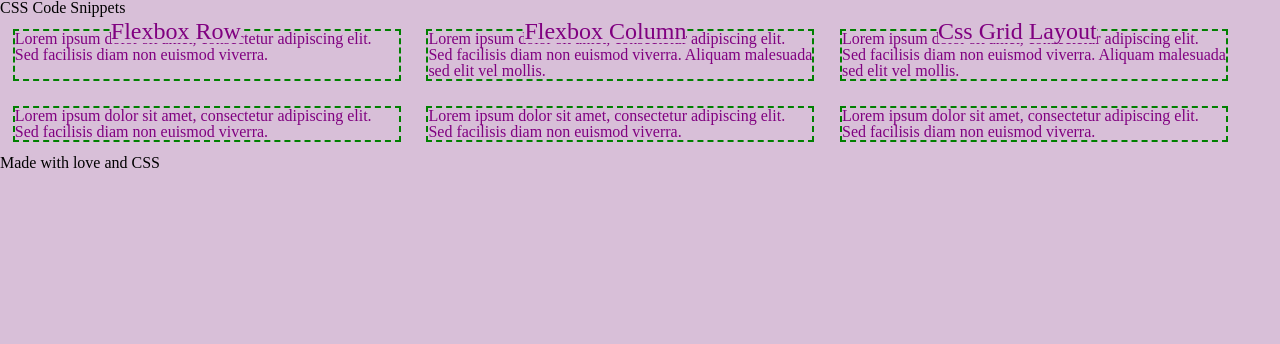
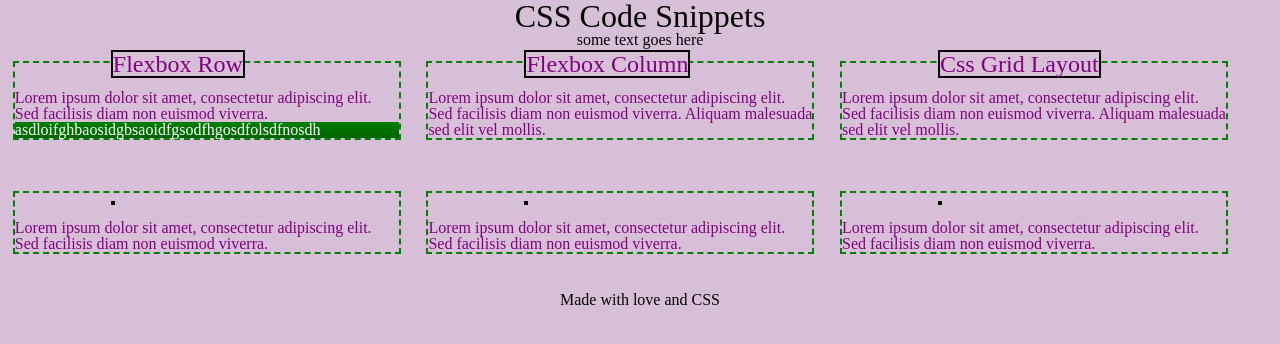
Before and after one commit to bnemeton/csscodesnippets, a plain HTML site: page index.html in a window 1280 px wide. Drawn offline with Linux system fonts and the light colour scheme.

Commit message:
added a lot of styling

```diff
--- a/assets/style.css
+++ b/assets/style.css
@@ -4,6 +4,15 @@
 
 body {
     background-color: thistle;
+}
+
+header h1 {
+    font-size: 200%;
+    text-align: center;
+}
+
+header p {
+    text-align: center;
 }
 
 main {
@@ -20,15 +29,16 @@ article {
     border: 2px;
     border-color: green;
     border-style: dashed;
-    margin: 1%;
+    margin: 1% 1% 3% 1%;
 }
 
 article h1 {
     background-color: thistle;
     border: 2px;
+    border-style: solid;
     border-color: black;
     position: absolute;
-    bottom: 75%;
+    bottom: 80%;
     left: 25%;
     font-size: 150%;
     color: var(--fontcolor);
@@ -37,11 +47,16 @@ article h1 {
 
 article .snippet {
     color: white;
-    background-image: linear-gradient();
+    background-image: linear-gradient(green, darkgreen);
 }
 
 article .blurb {
+    padding-top: 7%;
     color: var(--fontcolor);
+}
+
+footer {
+    text-align: center;
 }
 
 @media screen and (max-width: 768px) {
--- a/index.html
+++ b/index.html
@@ -11,7 +11,7 @@
 
     <header>
         <h1>CSS Code Snippets</h1>
-
+        <p>some text goes here</p>
     </header>
 
 <main>
@@ -24,7 +24,7 @@
             Lorem ipsum dolor sit amet, consectetur adipiscing elit. Sed facilisis diam non euismod viverra.
         </p>
         <P class="snippet">
-
+                asdloifghbaosidgbsaoidfgsodfhgosdfolsdfnosdh
         </P>
     </article>
 
```
